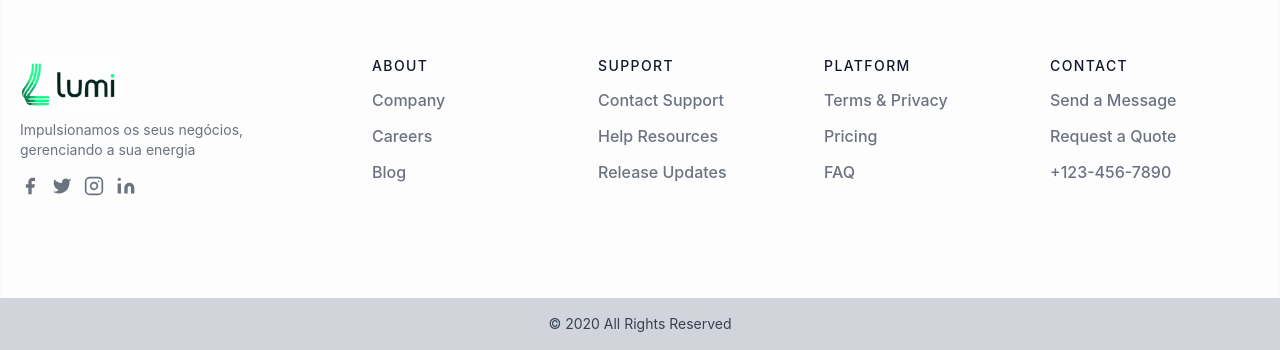
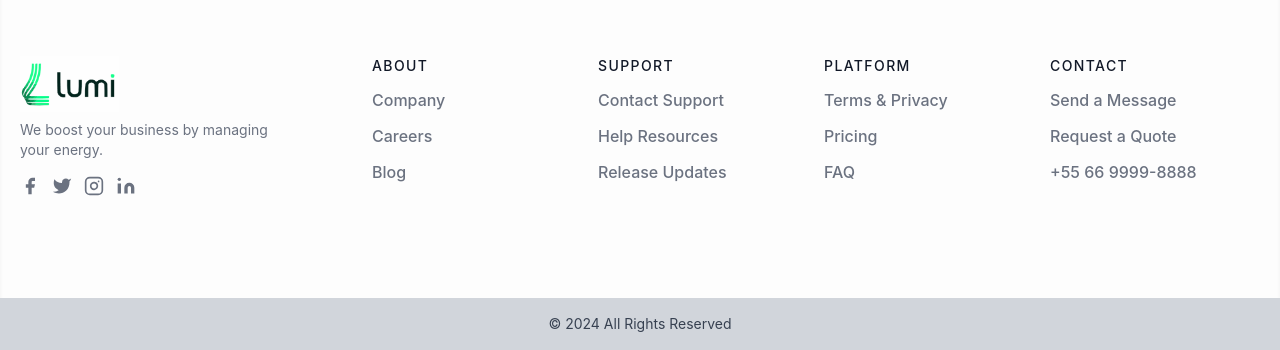
Before and after one commit to RaphaelVjr/frontend-lumi, a React (Vite) app: page /library in a window 1280 px wide. Shown: the part 1036-1386 px from the top of the page. Built offline with nearby package versions, Linux system fonts and the light colour scheme; no server answers.

Commit message:
ptbr to en

```diff
--- a/src/components/Footer.jsx
+++ b/src/components/Footer.jsx
@@ -15,7 +15,7 @@ export default function Footer() {
                         <a className="flex items-center justify-center font-medium text-gray-900 title-font md:justify-start">
                             <img className="h-14 w-auto" src={lumi} alt="" />
                         </a>
-                        <p className="mt-2 text-sm text-gray-500">Impulsionamos os seus negócios, gerenciando a sua energia</p>
+                        <p className="mt-2 text-sm text-gray-500">We boost your business by managing your energy.</p>
                         <div className="mt-4">
                             <span className="inline-flex justify-center mt-2 sm:ml-auto sm:mt-0 sm:justify-start">
                                 <a className="text-gray-500 cursor-pointer hover:text-gray-700">
@@ -105,7 +105,7 @@ export default function Footer() {
                                     <a className="text-gray-500 cursor-pointer hover:text-gray-900">Request a Quote</a>
                                 </li>
                                 <li className="mt-3">
-                                    <a className="text-gray-500 cursor-pointer hover:text-gray-900">+123-456-7890</a>
+                                    <a className="text-gray-500 cursor-pointer hover:text-gray-900">+55 66 9999-8888</a>
                                 </li>
                             </nav>
                         </div>
@@ -113,7 +113,7 @@ export default function Footer() {
                 </div>
                 <div className="bg-gray-300">
                     <div className="container px-5 py-4 mx-auto">
-                        <p className="text-sm text-gray-700 capitalize xl:text-center">© 2020 All rights reserved </p>
+                        <p className="text-sm text-gray-700 capitalize xl:text-center">© 2024 All rights reserved </p>
                     </div>
                 </div>
             </footer>
```
